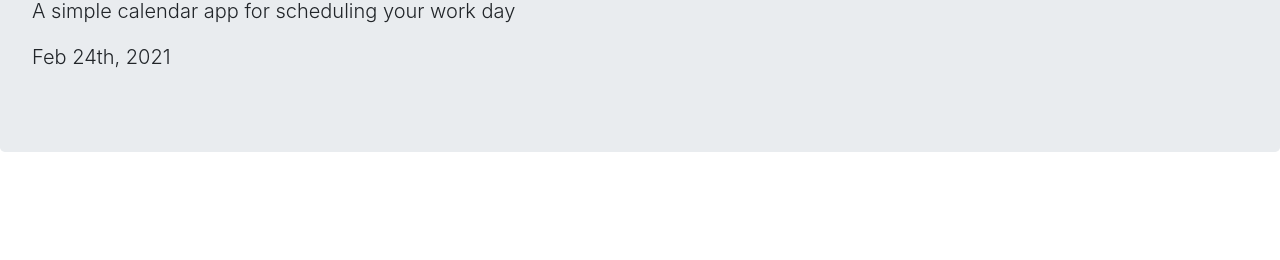
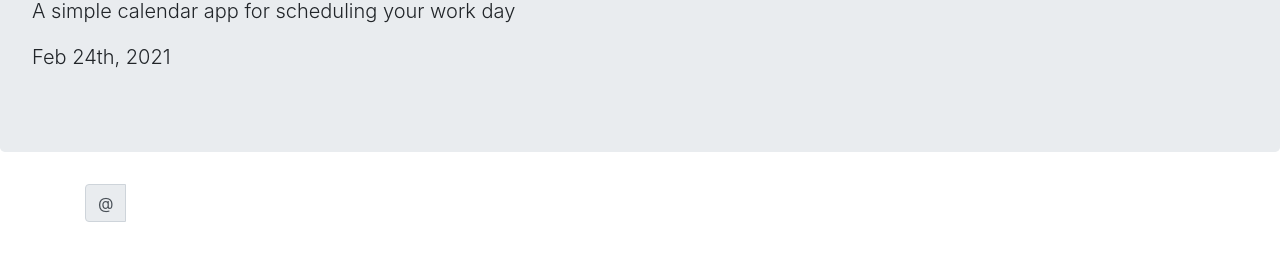
Before and after one commit to will98nicholson/Plan-Ahead-, a plain HTML site: page index.html in a window 1280 px wide. Shown: the part 162-422 px from the top of the page. Drawn offline with nearby package versions, Linux system fonts and the light colour scheme.

Commit message:
new vars, basic bootstrap input groups

```diff
--- a/Assets/js/script.js
+++ b/Assets/js/script.js
@@ -1,2 +1,7 @@
 var today = moment();
 $("#currentDay").text(today.format("MMM Do, YYYY"));
+
+
+var grid = $('grid')
+
+var gridTime = ['9am', '10am', '11am', '12pm', '1pm', '2pm', '3pm', '4pm', '5pm']
--- a/index.html
+++ b/index.html
@@ -19,13 +19,15 @@
         <p class="lead">A simple calendar app for scheduling your work day</p>
         <p id="currentDay" class="lead"></p>
     </header>
-    <div class="container">
-        <!-- Timeblocks go here -->
-    </div>
+    <div class="container" id="grid">
+        <div class="input-group mb-3">
+            <div class="input-group-prepend">
+                <span class="input-group-text" id="basic-addon1">@</span>
+            </div>
 
-    <script src="https://cdnjs.cloudflare.com/ajax/libs/jquery/3.2.1/jquery.min.js"></script>
-    <script src="https://cdnjs.cloudflare.com/ajax/libs/moment.js/2.24.0/moment.min.js"></script>
-    <script src="./Assets/js/script.js"></script>
+            <script src="https://cdnjs.cloudflare.com/ajax/libs/jquery/3.2.1/jquery.min.js"></script>
+            <script src="https://cdnjs.cloudflare.com/ajax/libs/moment.js/2.24.0/moment.min.js"></script>
+            <script src="./Assets/js/script.js"></script>
 </body>
 
 </html>
```
